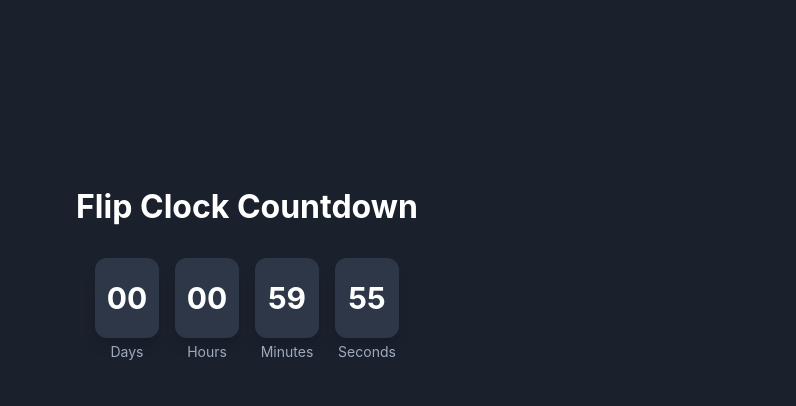
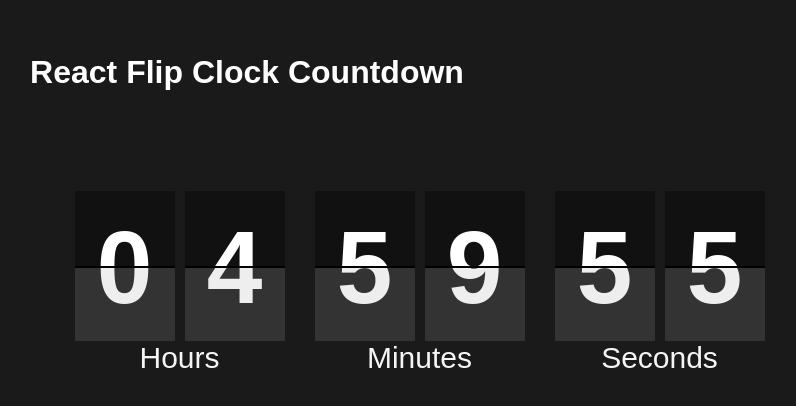
Before and after one commit to Abdul-Senmenet/Enantra_9.0_ausec, a React (Vite) app in the folder enantra-website/: page / in a window 1280 px wide. Shown: the part 136-542 px from the top of the page, without its empty margins (393-1189 px from the left). Built offline with nearby package versions, Linux system fonts and the light colour scheme.

Commit message:
#changes-1

```diff
--- a/enantra-website/src/App.jsx
+++ b/enantra-website/src/App.jsx
@@ -1,13 +1,15 @@
-import React from 'react';
-import FlipClock from './flipClock';
+import React from "react";
+import FlipClock from "./flipClock";
+// import "./App.css"; // Optional: Use this if you want specific app-wide styles
 
 const App = () => {
+  // Set the target date (5 hours from now as an example)
   const targetDate = new Date();
-  targetDate.setHours(targetDate.getHours() + 1); // Countdown to 1 hour from now
+  targetDate.setHours(targetDate.getHours() + 5);
 
   return (
-    <div className="h-screen bg-gray-900 flex flex-col justify-center items-center">
-      <h1 className="text-white text-4xl font-bold mb-8">Flip Clock Countdown</h1>
+    <div className="app">
+      <h1 className="title">React Flip Clock Countdown</h1>
       <FlipClock targetDate={targetDate} />
     </div>
   );
--- /dev/null
+++ b/enantra-website/src/FlipClock.css
@@ -0,0 +1,116 @@
+* {
+    box-sizing: border-box;
+  }
+
+  .countdown {
+    margin: 100px auto;
+    width: 50%;
+    display: flex;
+    gap: 30px;
+    font-family: sans-serif;
+  }
+
+  .time-section {
+    text-align: center;
+    font-size: 30px;
+  }
+
+  .time-group {
+    display: flex;
+    gap: 10px;
+  }
+
+  .time-segment {
+    display: block;
+    font-size: 100px;
+    font-weight: 900;
+    width: 100px;
+  }
+
+  .segment-display {
+    position: relative;
+    height: 100%;
+  }
+
+  .segment-display__top,
+  .segment-display__bottom {
+    overflow: hidden;
+    text-align: center;
+    width: 100%;
+    height: 50%;
+    position: relative;
+  }
+
+  .segment-display__top {
+    line-height: 1.5;
+    color: #eee;
+    background-color: #111;
+  }
+
+  .segment-display__bottom {
+    line-height: 0;
+    color: #fff;
+    background-color: #333;
+  }
+
+  .segment-overlay {
+    position: absolute;
+    top: 0;
+    perspective: 400px;
+    height: 100%;
+    width: 100px;
+  }
+
+  .segment-overlay__top,
+  .segment-overlay__bottom {
+    position: absolute;
+    overflow: hidden;
+    text-align: center;
+    width: 100%;
+    height: 50%;
+  }
+
+  .segment-overlay__top {
+    top: 0;
+    line-height: 1.5;
+    color: #fff;
+    background-color: #111;
+    transform-origin: bottom;
+  }
+
+  .segment-overlay__bottom {
+    bottom: 0;
+    line-height: 0;
+    color: #eee;
+    background-color: #333;
+    border-top: 2px solid black;
+    transform-origin: top;
+  }
+
+  .segment-overlay.flip .segment-overlay__top {
+    animation: flip-top 0.8s linear;
+  }
+
+  .segment-overlay.flip .segment-overlay__bottom {
+    animation: flip-bottom 0.8s linear;
+  }
+
+  @keyframes flip-top {
+    0% {
+      transform: rotateX(0deg);
+    }
+    50%,
+    100% {
+      transform: rotateX(-90deg);
+    }
+  }
+
+  @keyframes flip-bottom {
+    0%,
+    50% {
+      transform: rotateX(90deg);
+    }
+    100% {
+      transform: rotateX(0deg);
+    }
+  }
--- a/enantra-website/src/flipClock.jsx
+++ b/enantra-website/src/flipClock.jsx
@@ -1,60 +1,198 @@
-// FlipClock.jsx
-import React, { useEffect, useState } from 'react';
-import { motion } from 'framer-motion';
+import React, { useEffect } from 'react';
+import "./FlipClock.css";
 
 const FlipClock = ({ targetDate }) => {
-  const calculateTimeLeft = () => {
-    const difference = targetDate - new Date();
-    let timeLeft = {};
+  const getTimeSegmentElements = (segmentElement) => {
+    const segmentDisplay = segmentElement.querySelector('.segment-display');
+    const segmentDisplayTop = segmentDisplay.querySelector('.segment-display__top');
+    const segmentDisplayBottom = segmentDisplay.querySelector('.segment-display__bottom');
 
-    if (difference > 0) {
-      timeLeft = {
-        days: Math.floor(difference / (1000 * 60 * 60 * 24)),
-        hours: Math.floor((difference / (1000 * 60 * 60)) % 24),
-        minutes: Math.floor((difference / 1000 / 60) % 60),
-        seconds: Math.floor((difference / 1000) % 60),
-      };
-    } else {
-      timeLeft = { days: 0, hours: 0, minutes: 0, seconds: 0 };
+    const segmentOverlay = segmentDisplay.querySelector('.segment-overlay');
+    const segmentOverlayTop = segmentOverlay.querySelector('.segment-overlay__top');
+    const segmentOverlayBottom = segmentOverlay.querySelector('.segment-overlay__bottom');
+
+    return {
+      segmentDisplayTop,
+      segmentDisplayBottom,
+      segmentOverlay,
+      segmentOverlayTop,
+      segmentOverlayBottom,
+    };
+  };
+
+  const updateSegmentValues = (displayElement, overlayElement, value) => {
+    displayElement.textContent = value;
+    overlayElement.textContent = value;
+  };
+
+  const updateTimeSegment = (segmentElement, timeValue) => {
+    const segmentElements = getTimeSegmentElements(segmentElement);
+
+    if (parseInt(segmentElements.segmentDisplayTop.textContent, 10) === timeValue) {
+      return;
     }
 
-    return timeLeft;
+    segmentElements.segmentOverlay.classList.add('flip');
+
+    updateSegmentValues(
+      segmentElements.segmentDisplayTop,
+      segmentElements.segmentOverlayBottom,
+      timeValue
+    );
+
+    const finishAnimation = () => {
+      segmentElements.segmentOverlay.classList.remove('flip');
+      updateSegmentValues(
+        segmentElements.segmentDisplayBottom,
+        segmentElements.segmentOverlayTop,
+        timeValue
+      );
+
+      segmentElements.segmentOverlay.removeEventListener('animationend', finishAnimation);
+    };
+
+    segmentElements.segmentOverlay.addEventListener('animationend', finishAnimation);
   };
 
-  const [timeLeft, setTimeLeft] = useState(calculateTimeLeft());
+  const updateTimeSection = (sectionID, timeValue) => {
+    const firstNumber = Math.floor(timeValue / 10) || 0;
+    const secondNumber = timeValue % 10 || 0;
+    const sectionElement = document.getElementById(sectionID);
+    const timeSegments = sectionElement.querySelectorAll('.time-segment');
+
+    updateTimeSegment(timeSegments[0], firstNumber);
+    updateTimeSegment(timeSegments[1], secondNumber);
+  };
+
+  const getTimeRemaining = (targetDateTime) => {
+    const nowTime = Date.now();
+    const complete = nowTime >= targetDateTime;
+
+    if (complete) {
+      return {
+        complete,
+        seconds: 0,
+        minutes: 0,
+        hours: 0,
+      };
+    }
+
+    const secondsRemaining = Math.floor((targetDateTime - nowTime) / 1000);
+    const hours = Math.floor(secondsRemaining / 60 / 60);
+    const minutes = Math.floor(secondsRemaining / 60) - hours * 60;
+    const seconds = secondsRemaining % 60;
+
+    return {
+      complete,
+      seconds,
+      minutes,
+      hours,
+    };
+  };
+
+  const updateAllSegments = () => {
+    const timeRemainingBits = getTimeRemaining(new Date(targetDate).getTime());
+
+    updateTimeSection('seconds', timeRemainingBits.seconds);
+    updateTimeSection('minutes', timeRemainingBits.minutes);
+    updateTimeSection('hours', timeRemainingBits.hours);
+
+    return timeRemainingBits.complete;
+  };
 
   useEffect(() => {
-    const timer = setInterval(() => {
-      setTimeLeft(calculateTimeLeft());
+    const countdownTimer = setInterval(() => {
+      const isComplete = updateAllSegments();
+
+      if (isComplete) {
+        clearInterval(countdownTimer);
+      }
     }, 1000);
 
-    return () => clearInterval(timer);
-  }, []);
+    updateAllSegments();
 
-  const FlipUnit = ({ value, label }) => {
-    return (
-      <div className="flex flex-col items-center">
-        <motion.div
-          className="bg-gray-800 text-white text-3xl font-bold w-16 h-20 flex justify-center items-center rounded-xl shadow-lg"
-          key={value}
-          initial={{ rotateX: -90 }}
-          animate={{ rotateX: 0 }}
-          exit={{ rotateX: 90 }}
-          transition={{ duration: 0.5 }}
-        >
-          {value.toString().padStart(2, '0')}
-        </motion.div>
-        <div className="text-gray-500 text-sm mt-1">{label}</div>
-      </div>
-    );
-  };
+    return () => clearInterval(countdownTimer);
+  }, [targetDate]);
 
   return (
-    <div className="flex space-x-4">
-      <FlipUnit value={timeLeft.days} label="Days" />
-      <FlipUnit value={timeLeft.hours} label="Hours" />
-      <FlipUnit value={timeLeft.minutes} label="Minutes" />
-      <FlipUnit value={timeLeft.seconds} label="Seconds" />
+    <div className="countdown">
+      <div className="time-section" id="hours">
+        <div className="time-group">
+          <div className="time-segment">
+            <div className="segment-display">
+              <div className="segment-display__top"></div>
+              <div className="segment-display__bottom"></div>
+              <div className="segment-overlay">
+                <div className="segment-overlay__top"></div>
+                <div className="segment-overlay__bottom"></div>
+              </div>
+            </div>
+          </div>
+          <div className="time-segment">
+            <div className="segment-display">
+              <div className="segment-display__top"></div>
+              <div className="segment-display__bottom"></div>
+              <div className="segment-overlay">
+                <div className="segment-overlay__top"></div>
+                <div className="segment-overlay__bottom"></div>
+              </div>
+            </div>
+          </div>
+        </div>
+        <p>Hours</p>
+      </div>
+
+      <div className="time-section" id="minutes">
+        <div className="time-group">
+          <div className="time-segment">
+            <div className="segment-display">
+              <div className="segment-display__top"></div>
+              <div className="segment-display__bottom"></div>
+              <div className="segment-overlay">
+                <div className="segment-overlay__top"></div>
+                <div className="segment-overlay__bottom"></div>
+              </div>
+            </div>
+          </div>
+          <div className="time-segment">
+            <div className="segment-display">
+              <div className="segment-display__top"></div>
+              <div className="segment-display__bottom"></div>
+              <div className="segment-overlay">
+                <div className="segment-overlay__top"></div>
+                <div className="segment-overlay__bottom"></div>
+              </div>
+            </div>
+          </div>
+        </div>
+        <p>Minutes</p>
+      </div>
+
+      <div className="time-section" id="seconds">
+        <div className="time-group">
+          <div className="time-segment">
+            <div className="segment-display">
+              <div className="segment-display__top"></div>
+              <div className="segment-display__bottom"></div>
+              <div className="segment-overlay">
+                <div className="segment-overlay__top"></div>
+                <div className="segment-overlay__bottom"></div>
+              </div>
+            </div>
+          </div>
+          <div className="time-segment">
+            <div className="segment-display">
+              <div className="segment-display__top"></div>
+              <div className="segment-display__bottom"></div>
+              <div className="segment-overlay">
+                <div className="segment-overlay__top"></div>
+                <div className="segment-overlay__bottom"></div>
+              </div>
+            </div>
+          </div>
+        </div>
+        <p>Seconds</p>
+      </div>
     </div>
   );
 };
--- a/enantra-website/src/index.css
+++ b/enantra-website/src/index.css
@@ -1,103 +1,27 @@
-/* index.css */
-
-/* Resetting some default styles */
-body, html {
+/* Global CSS Reset */
+* {
     margin: 0;
     padding: 0;
     box-sizing: border-box;
-    font-family: 'Inter', sans-serif; /* A clean modern font */
   }
 
   body {
-    background-color: #1a202c; /* Dark gray background */
-    color: #ffffff; /* Default text color */
+    font-family: "Arial", sans-serif;
+    background-color: #1a1a1a;
+    color: #f5f5f5;
+    min-height: 100vh;
     display: flex;
     justify-content: center;
     align-items: center;
-    min-height: 100vh;
   }
 
-  /* Styling for the app container */
-  .h-screen {
-    height: 100vh;
+  h1.title {
+    font-size: 2rem;
+    margin-bottom: 20px;
+    text-align: center;
+    color: #fff;
   }
 
-  .flex {
-    display: flex;
+  .app {
+    text-align: center;
   }
-
-  .flex-col {
-    flex-direction: column;
-  }
-
-  .justify-center {
-    justify-content: center;
-  }
-
-  .items-center {
-    align-items: center;
-  }
-
-  /* Styling for the Flip Clock components */
-  .text-3xl {
-    font-size: 1.875rem;
-    line-height: 2.25rem;
-  }
-
-  .font-bold {
-    font-weight: 700;
-  }
-
-  .w-16 {
-    width: 4rem;
-  }
-
-  .h-20 {
-    height: 5rem;
-  }
-
-  .rounded-xl {
-    border-radius: 0.75rem;
-  }
-
-  .shadow-lg {
-    box-shadow: 0 10px 15px -3px rgba(0, 0, 0, 0.1), 0 4px 6px -2px rgba(0, 0, 0, 0.05);
-  }
-
-  .text-gray-800 {
-    color: #2d3748;
-  }
-
-  .text-white {
-    color: #ffffff;
-  }
-
-  .text-gray-500 {
-    color: #a0aec0;
-  }
-
-  .text-sm {
-    font-size: 0.875rem;
-    line-height: 1.25rem;
-  }
-
-  .mt-1 {
-    margin-top: 0.25rem;
-  }
-
-  .mb-8 {
-    margin-bottom: 2rem;
-  }
-
-  .bg-gray-800 {
-    background-color: #2d3748;
-  }
-
-  .bg-gray-900 {
-    background-color: #1a202c;
-  }
-
-  /* Utility spacing for alignment */
-  .space-x-4 > * + * {
-    margin-left: 1rem;
-  }
```
Also changed, not shown: enantra-website/src/main.jsx (+5 -5 lines).
